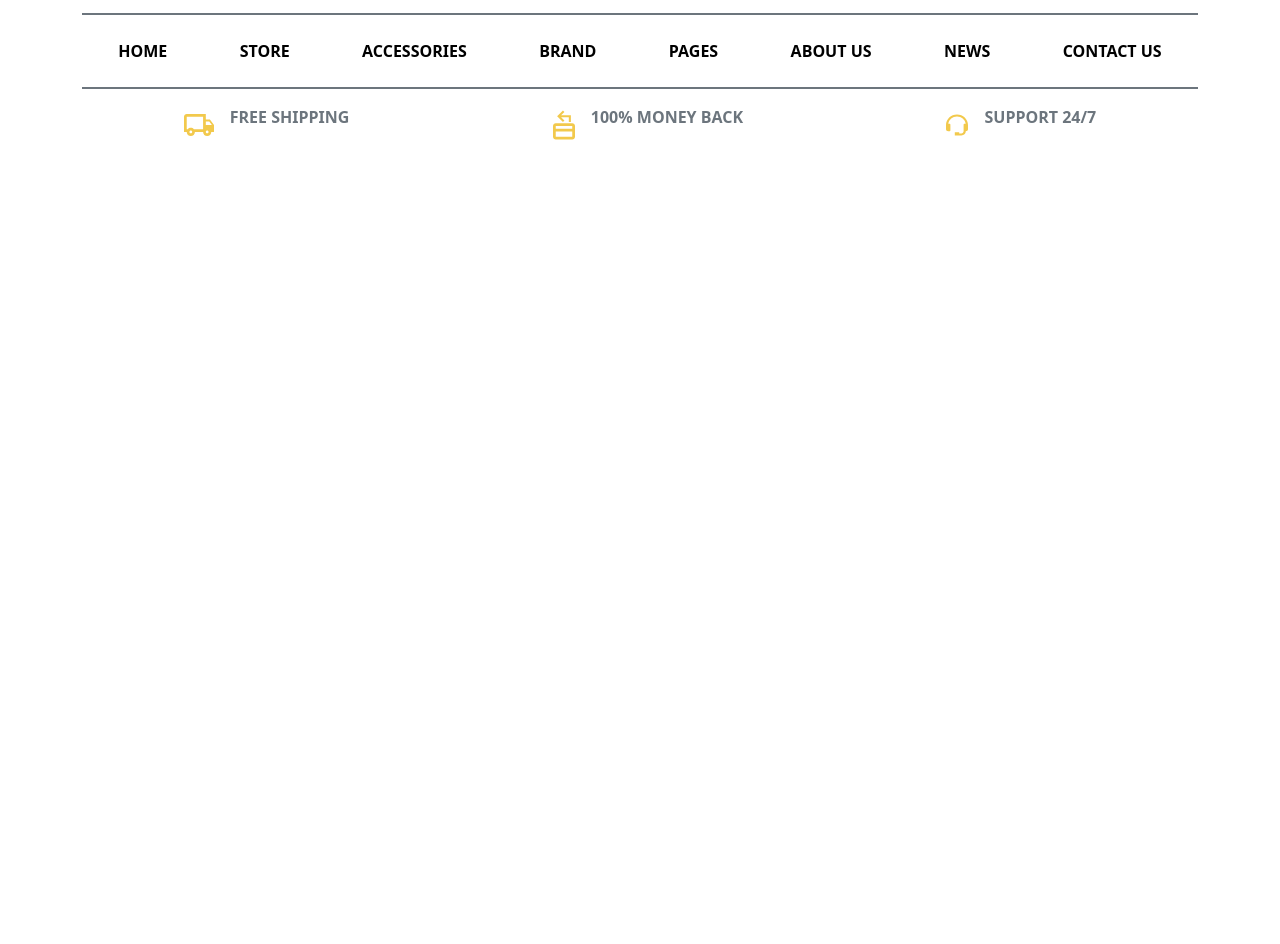
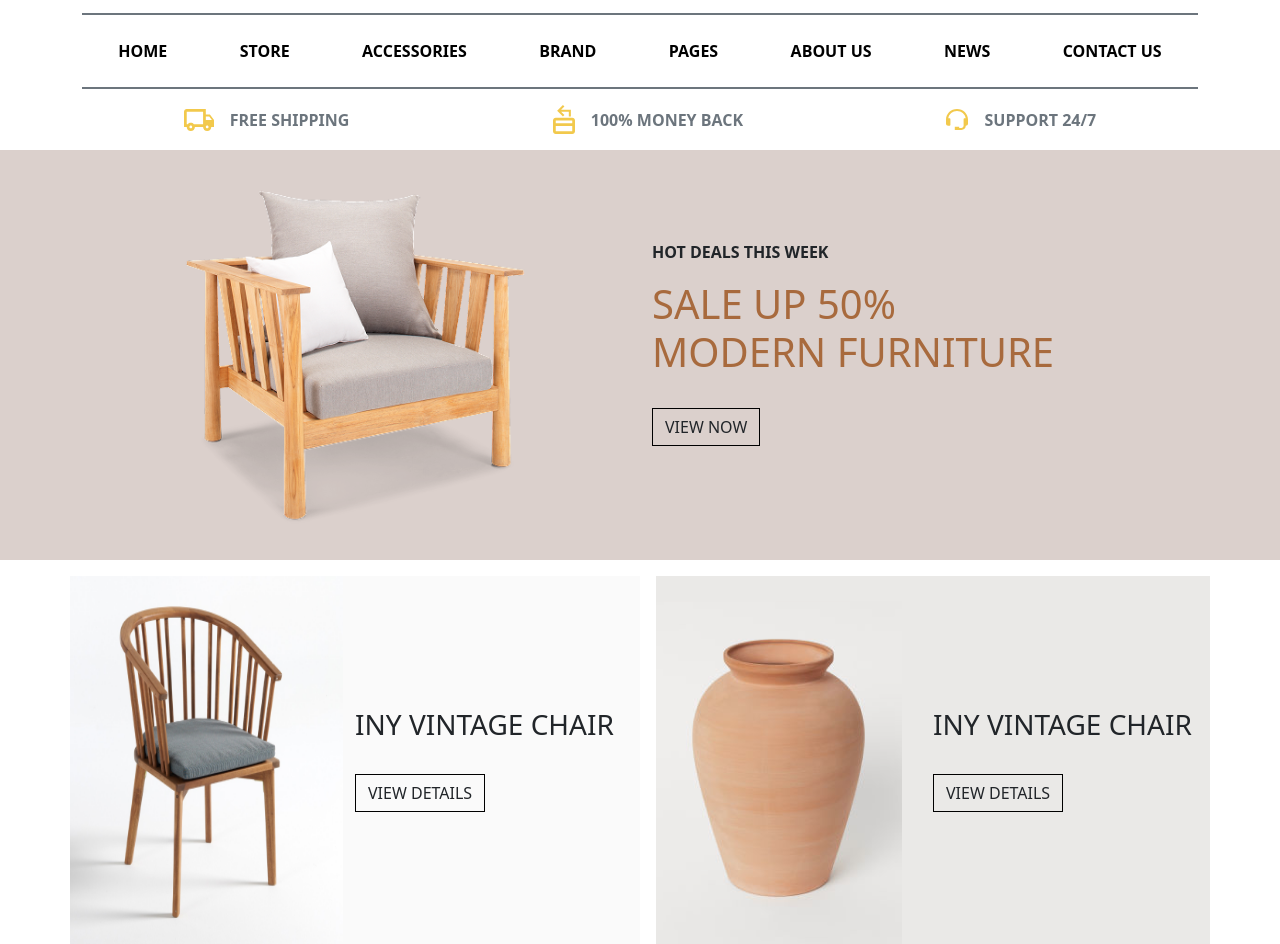
Before and after one commit to ManthanBhikadiya/Bootstrap_MoodyStore_09-10_Manthan_Bhikadiya_9273, a plain HTML site: page index.html in a window 1280 px wide. Shown: the part 55-999 px from the top of the page. Before the commit the page ends 800 px from the top, so only its background shows below. Drawn offline with nearby package versions, Linux system fonts and the light colour scheme.

Commit message:
MOODY STUDIO

```diff
--- a/index.html
+++ b/index.html
@@ -92,22 +92,66 @@
                     </div>
                 </div>
             </div>
-            <div class="d-flex justify-content-around mt-3">
-                <div class="d-flex gap-3">
+            <div class="d-flex justify-content-around mt-3 d-none d-md-flex">
+                <div class="d-flex gap-3 align-items-center">
                     <img src="./asset/icons/1.svg" alt="">
-                    <p class="text-secondary fw-semibold ">FREE SHIPPING</p>
+                    <p class="text-secondary fw-semibold mb-0">FREE SHIPPING</p>
                 </div>
-                <div class="d-flex gap-3">
+                <div class="d-flex gap-3 align-items-center">
                     <img src="./asset/icons/2.svg" alt="">
-                    <p class="text-secondary fw-semibold ">100% MONEY BACK</p>
+                    <p class="text-secondary fw-semibold mb-0">100% MONEY BACK</p>
                 </div>
-                <div class="d-flex gap-3">
+                <div class="d-flex gap-3 align-items-center">
                     <img src="./asset/icons/3.svg" alt="">
-                    <p class="text-secondary fw-semibold">SUPPORT 24/7</p>
+                    <p class="text-secondary fw-semibold mb-0">SUPPORT 24/7</p>
+                </div>
+            </div>
+        </div>
+
+        <div style="background-color: #DBD0CC;" class="mt-3">
+            <div class="container">
+                <div class="row align-items-center py-6">
+                    <div class="col-12 col-md-6">
+                        <img class="img-fluid" src="./asset/images/1.png" alt="">
+                    </div>
+                    <div class="col mb-4">
+                        <p class="fw-semibold">HOT DEALS THIS WEEK</p>
+                        <h1 class="" style="color:#A86A3D; max-width: 420px;">SALE UP 50% MODERN FURNITURE</h1>
+                        <button class="btn rounded-0 border-black border-1 mt-4">VIEW NOW</button>
+                    </div>
                 </div>
             </div>
         </div>
     </header>
+
+    <section>
+        <div class="container mt-3">
+            <div class="row gap-3">
+                <div class="col-12 col-md-6">
+                    <div class="row align-items-center h-100" style="background-color: #FAFAFA;">
+                        <div class="col p-0 h-100" >
+                            <img class="img-fluid h-100" src="./asset/images/image 2.png" alt="">
+                        </div>
+                        <div class="col">
+                            <h3>INY VINTAGE CHAIR</h3>
+                            <button class="btn rounded-0 border-black border-1 mt-4">VIEW DETAILS</button>
+                        </div>
+                    </div>
+                </div>
+                <div class="col">
+                    <div class="row align-items-center" style="background-color: #EAE9E7;">
+                        <div class="col p-0" >
+                            <img class="img-fluid" src="./asset/images/image 3.png" alt="">
+                        </div>
+                        <div class="col">
+                            <h3>INY VINTAGE CHAIR</h3>
+                            <button class="btn rounded-0 border-black border-1 mt-4">VIEW DETAILS</button>
+                        </div>
+                    </div>
+                </div>
+            </div>
+        </div>
+    </section>
 
     <script src="https://cdn.jsdelivr.net/npm/bootstrap@5.3.7/dist/js/bootstrap.bundle.min.js"
         integrity="sha384-ndDqU0Gzau9qJ1lfW4pNLlhNTkCfHzAVBReH9diLvGRem5+R9g2FzA8ZGN954O5Q"
```
Also changed, not shown: asset/images/1.png (added), asset/images/image 2.png (added), asset/images/image 3.png (added).
